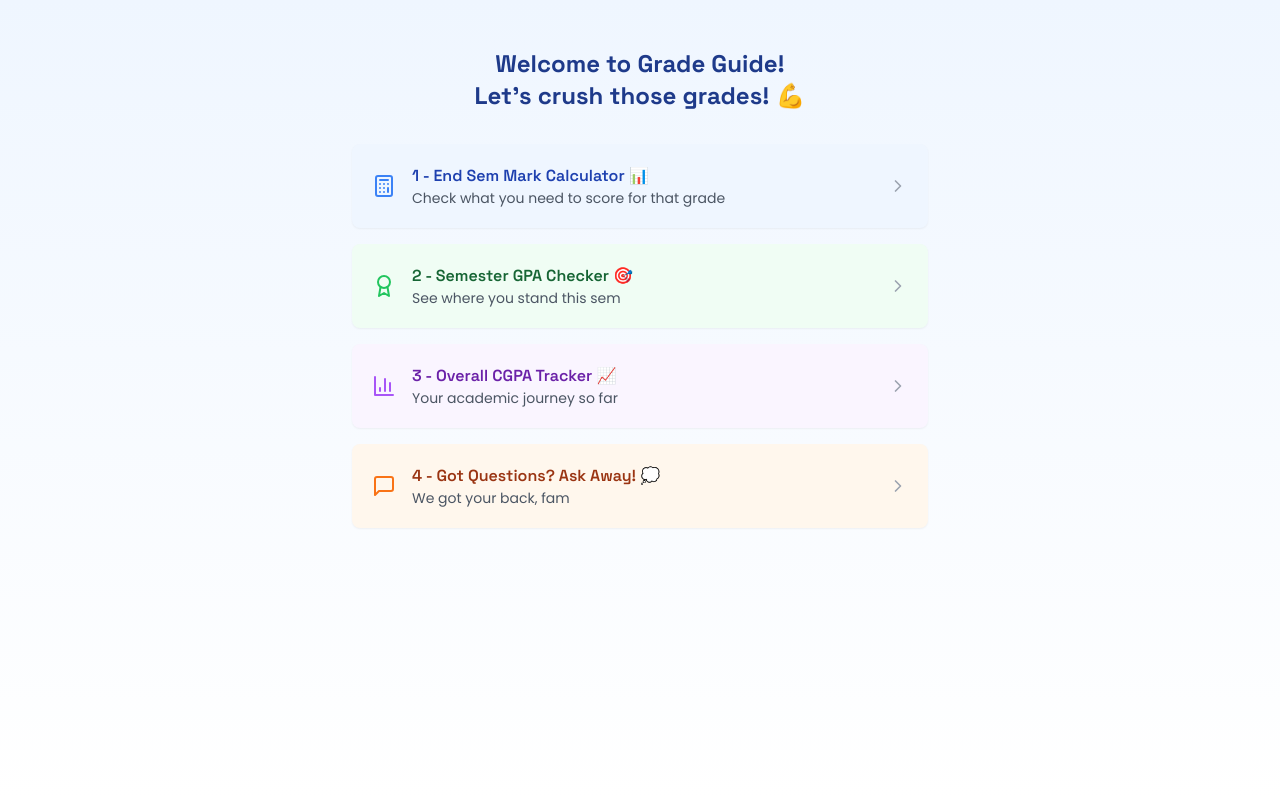
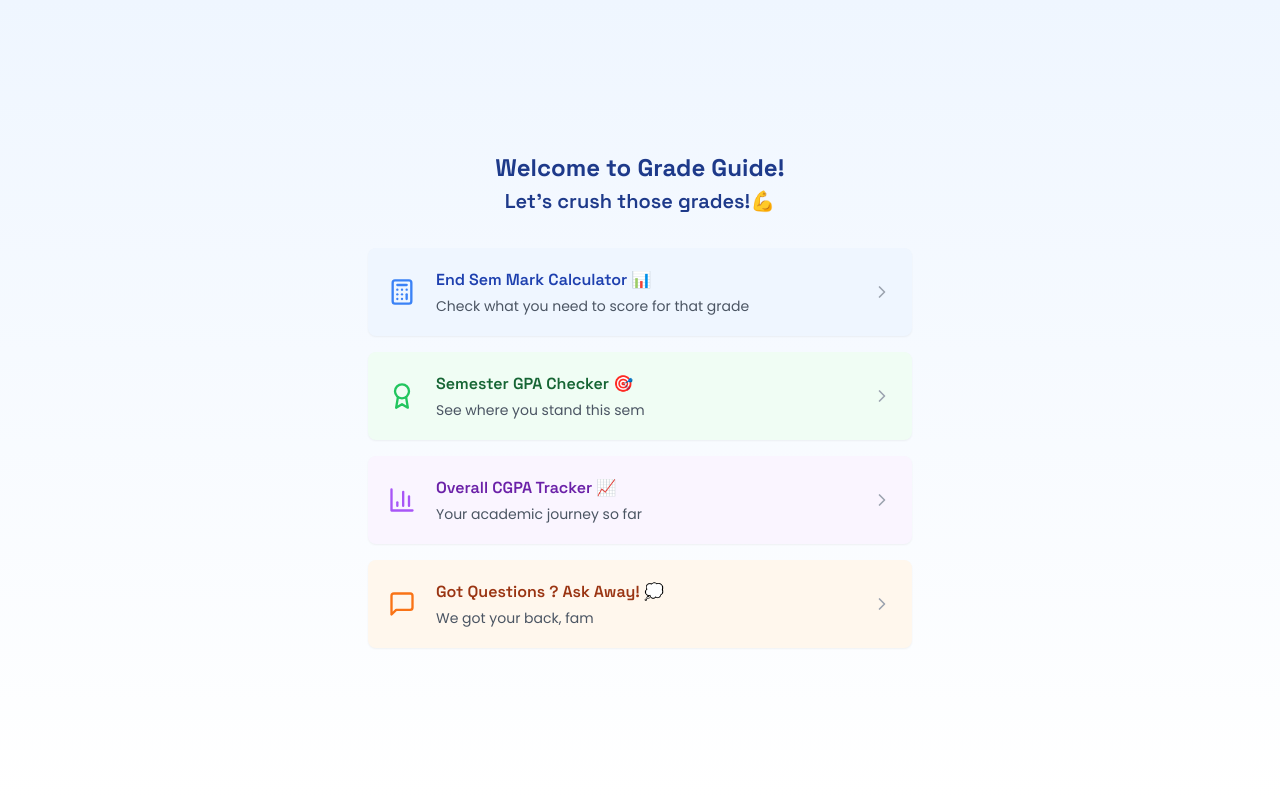
Before and after one commit to sam-verse/rec-grade-guide, a React (Vite) app: page / in a window 1280 px wide. Both pictures are taken after a click on the button "Get Started". Shown: the top 800 px of the page. Built offline with nearby package versions, Linux system fonts and the light colour scheme.

Commit message:
Grade Guide

```diff
--- a/src/components/MainMenu.tsx
+++ b/src/components/MainMenu.tsx
@@ -9,43 +9,43 @@ const MainMenu: React.FC<MainMenuProps> = ({ onNavigate }) => {
   const menuOptions = [
     {
       id: 'endSem',
-      title: '1 - End Sem Mark Calculator 📊',
+      title: 'End Sem Mark Calculator 📊',
       subtitle: 'Check what you need to score for that grade',
-      icon: <Calculator className="w-6 h-6 text-blue-500" />,
+      icon: <Calculator className="w-7 h-7 text-blue-500" />,
       color: 'bg-blue-50 hover:bg-blue-100',
       textColor: 'text-blue-800'
     },
     {
       id: 'gpa',
-      title: '2 - Semester GPA Checker 🎯',
+      title: 'Semester GPA Checker 🎯',
       subtitle: 'See where you stand this sem',
-      icon: <Award className="w-6 h-6 text-green-500" />,
+      icon: <Award className="w-7 h-7 text-green-500" />,
       color: 'bg-green-50 hover:bg-green-100',
       textColor: 'text-green-800'
     },
     {
       id: 'cgpa',
-      title: '3 - Overall CGPA Tracker 📈',
+      title: 'Overall CGPA Tracker 📈',
       subtitle: 'Your academic journey so far',
-      icon: <BarChart3 className="w-6 h-6 text-purple-500" />,
+      icon: <BarChart3 className="w-7 h-7 text-purple-500" />,
       color: 'bg-purple-50 hover:bg-purple-100',
       textColor: 'text-purple-800'
     },
     {
       id: 'queries',
-      title: '4 - Got Questions? Ask Away! 💭',
+      title: 'Got Questions ? Ask Away! 💭',
       subtitle: 'We got your back, fam',
-      icon: <MessageSquare className="w-6 h-6 text-orange-500" />,
+      icon: <MessageSquare className="w-7 h-7 text-orange-500" />,
       color: 'bg-orange-50 hover:bg-orange-100',
       textColor: 'text-orange-800'
     }
   ];
 
   return (
-    <div className="min-h-screen flex flex-col items-center py-12 px-4 bg-gradient-to-b from-blue-50 to-white">
-      <div className="w-full max-w-xl mx-auto">
-        <h2 className="text-2xl font-bold text-center text-blue-900 mb-8">
-          Welcome to Grade Guide! <br></br>Let's crush those grades! 💪
+    <div className="min-h-screen flex flex-col items-center justify-center bg-gradient-to-b from-blue-50 to-white">
+      <div className="w-full max-w-xl mx-auto px-4">
+        <h2 className="text-2xl font-extrabold text-center text-blue-900 mb-8">
+          Welcome to Grade Guide! <br></br><span className='text-xl font-semibold'>Let's crush those grades!💪</span>
         </h2>
 
         <div className="space-y-4">
@@ -56,12 +56,12 @@ const MainMenu: React.FC<MainMenuProps> = ({ onNavigate }) => {
               className={`w-full flex items-center justify-between p-5 rounded-lg shadow-sm ${option.color} transition-all duration-300 ease-in-out transform hover:shadow-md hover:translate-x-1`}
             >
               <div className="flex items-center">
-                <div className="mr-4">
+                <div className="mr-5">
                   {option.icon}
                 </div>
                 <div className="text-left">
-                  <h3 className={`font-semibold ${option.textColor}`}>{option.title}</h3>
-                  <p className="text-gray-600 text-sm">{option.subtitle}</p>
+                  <h3 className={`text-base font-semibold ${option.textColor}`}>{option.title}</h3>
+                  <p className="text-gray-600 text-sm mt-1">{option.subtitle}</p>
                 </div>
               </div>
               <ChevronRight className="w-5 h-5 text-gray-400" />
```
